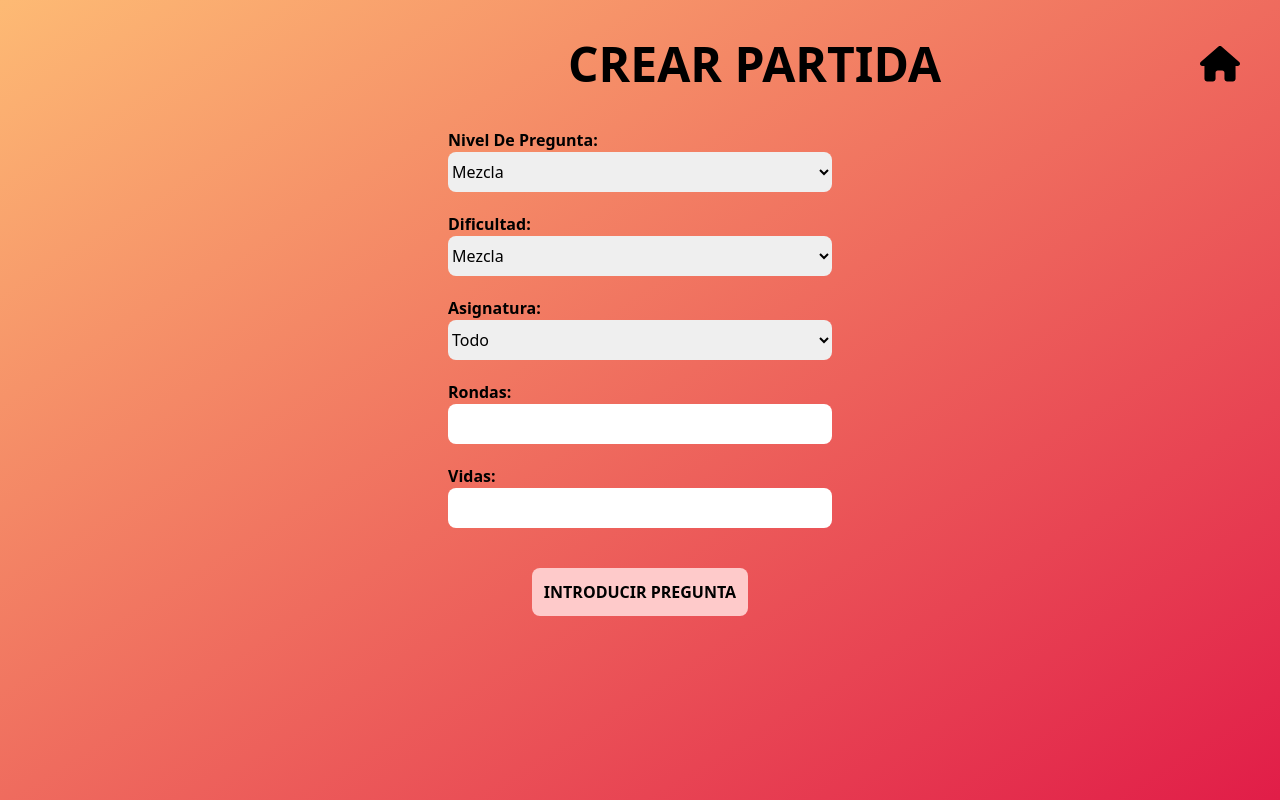
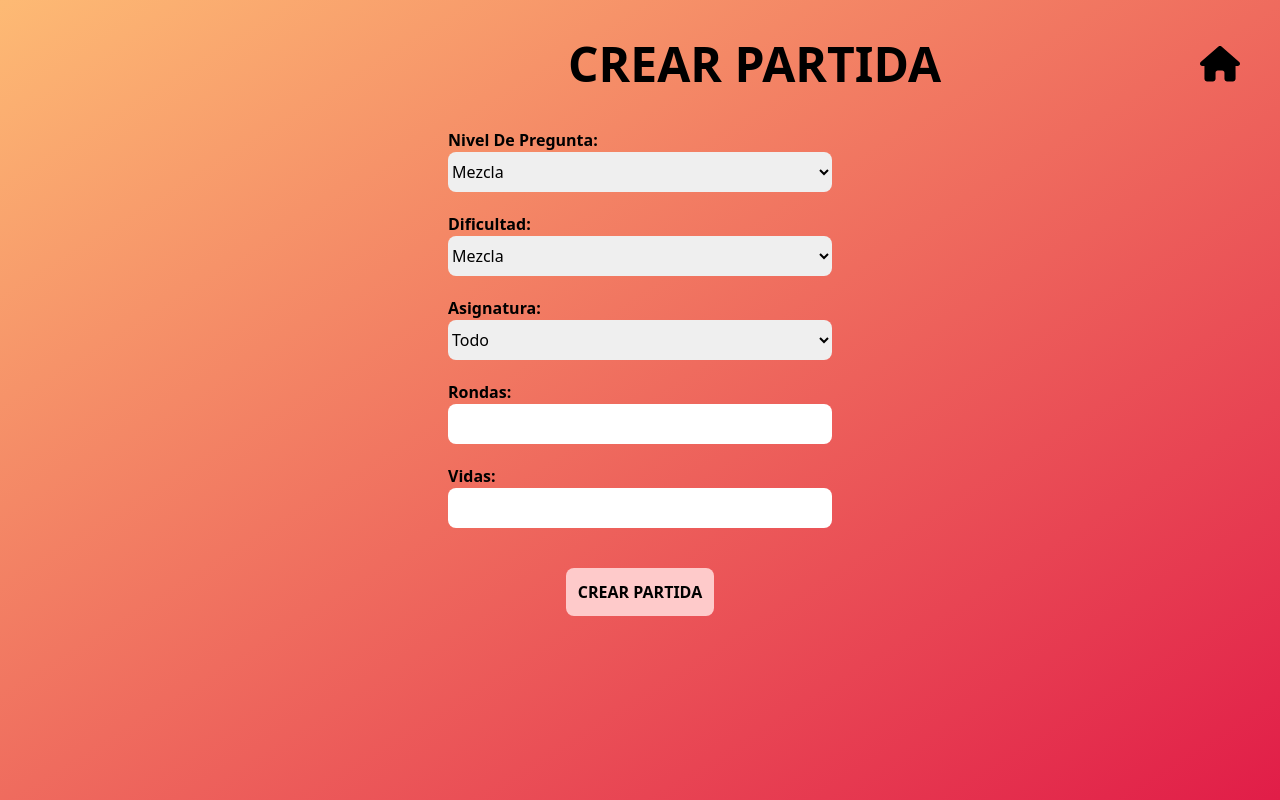
Before and after one commit to hugoooooooooooooooooooooooooooo/CatchIt, a React (Vite) app: page /crearpartida in a window 1280 px wide. Built offline with nearby package versions, Linux system fonts and the light colour scheme; the HTML template or start-up script is replaced by a standard one; what tailwindcss-animated would draw is missing.

Commit message:
con rutas

```diff
--- a/src/components/CrearPartida.jsx
+++ b/src/components/CrearPartida.jsx
@@ -84,7 +84,7 @@ export function CrearPartida() {
                     </div>
                 </main>
                 <div className='flex justify-center mt-10'>
-                    <button className="p-3 bg-red-200 rounded-lg hover:bg-red-300 font-semibold">INTRODUCIR PREGUNTA</button>
+                    <button className="p-3 bg-red-200 rounded-lg hover:bg-red-300 font-semibold">CREAR PARTIDA</button>
                 </div>
             </section>
         </>
```
